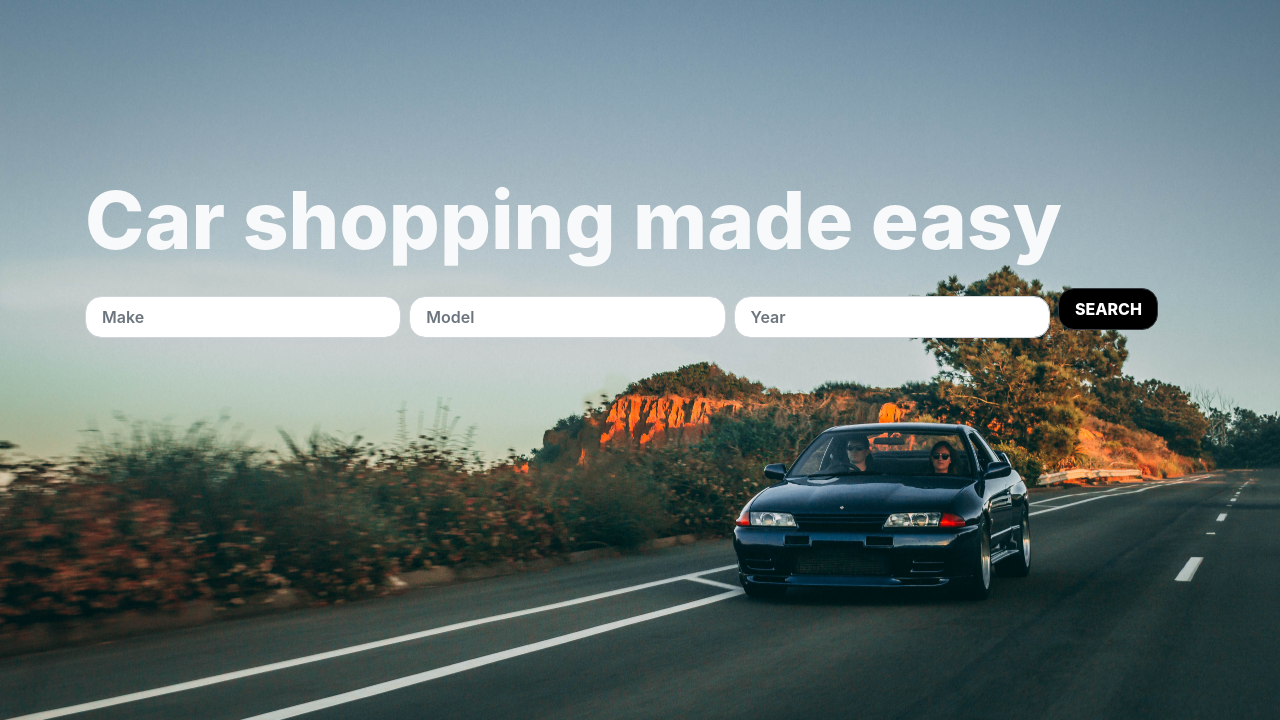
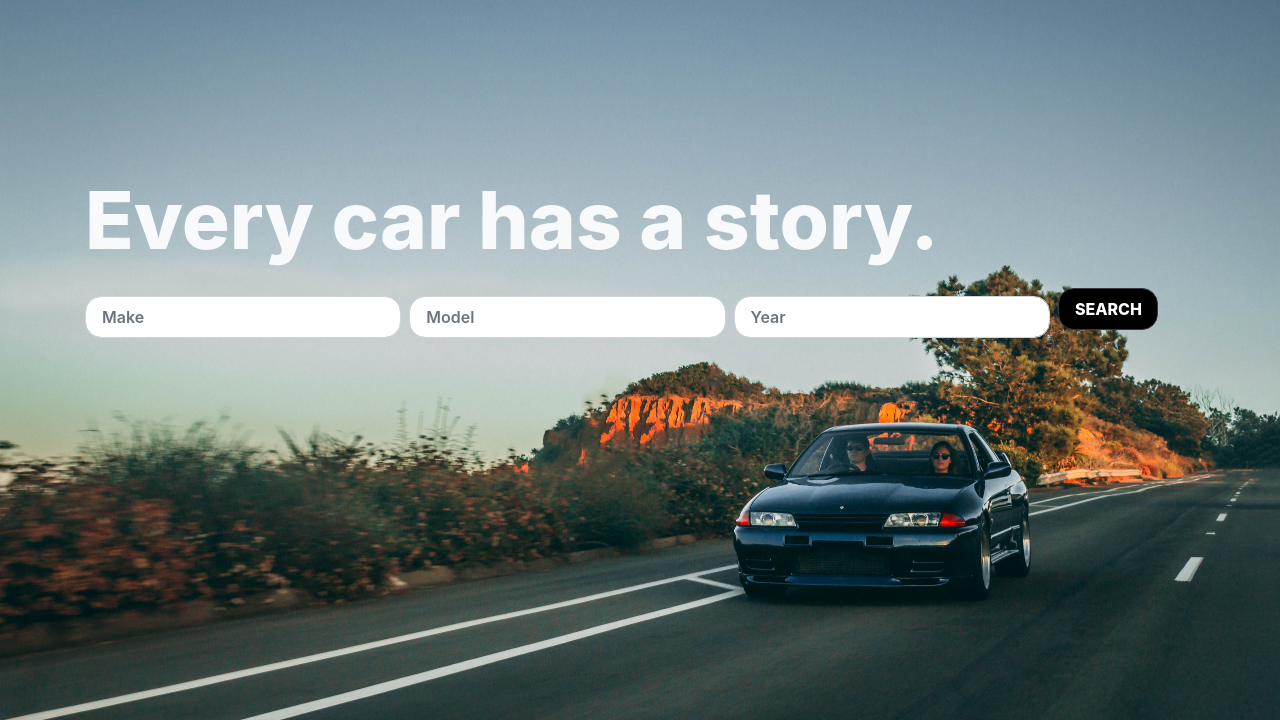
Before and after one commit to hbg/CarBazaar, a Flask app: page / in a window 1280 px wide. Shown: the part 80-800 px from the top of the page. Run offline with Flask 2, Linux system fonts and the light colour scheme; some libraries are stand-ins or nearby versions.

```diff
--- a/templates/index.html
+++ b/templates/index.html
@@ -2,7 +2,7 @@
 {% block content %}
     <div id="car-container">
         <div class="container">
-            <div class="text-light heading-text">Car shopping made easy</div>
+            <div class="text-light heading-text">Every car has a story.</div>
             <form action="/search" class="form-inline" method="post">
                 <input class="form-control mr-sm-2 heading-input" type="text" placeholder="Make" aria-label="Make" id="make">
                 <input class="form-control mr-sm-2 heading-input" type="text" placeholder="Model" aria-label="Model" id="model">
```
